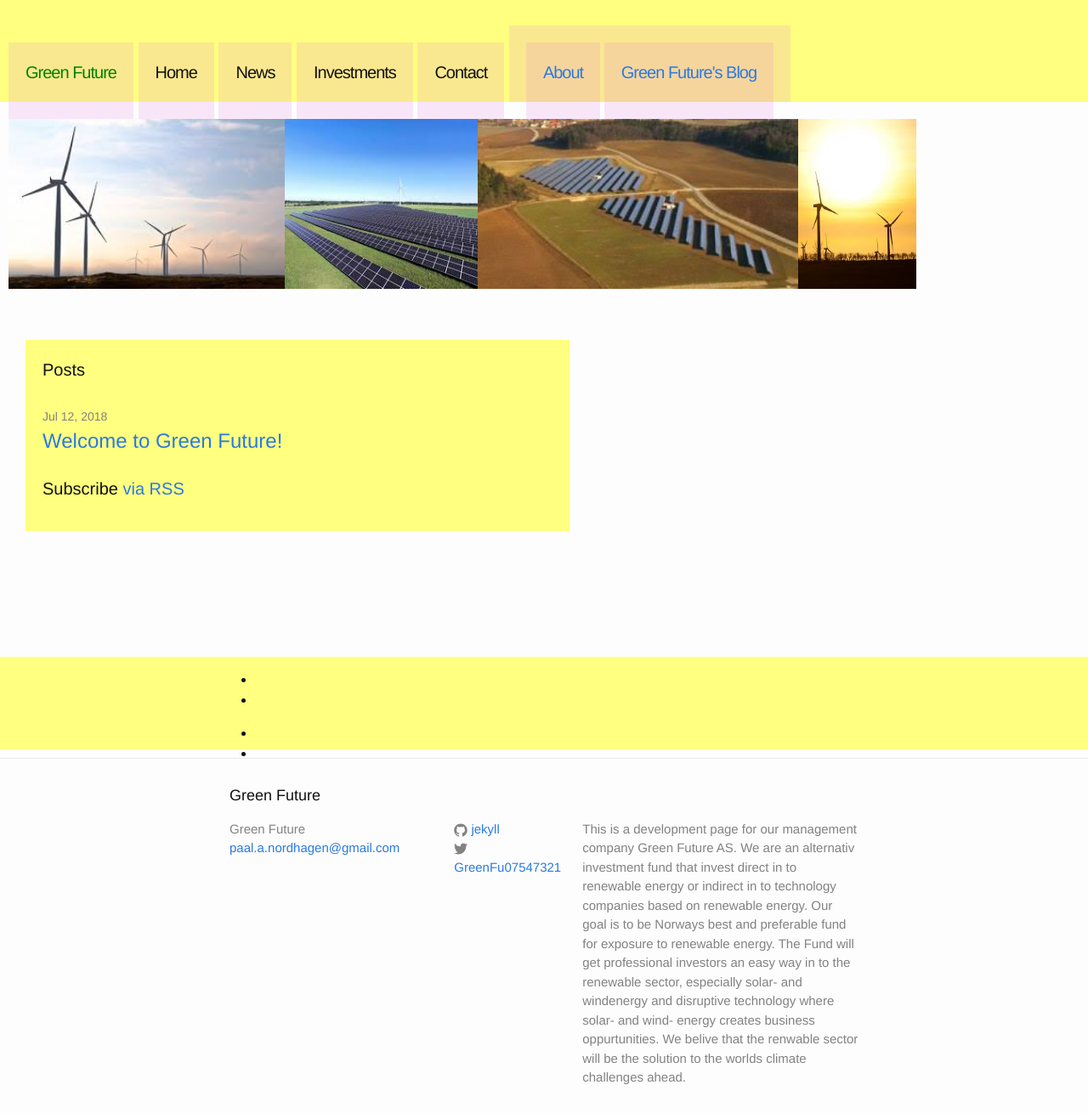
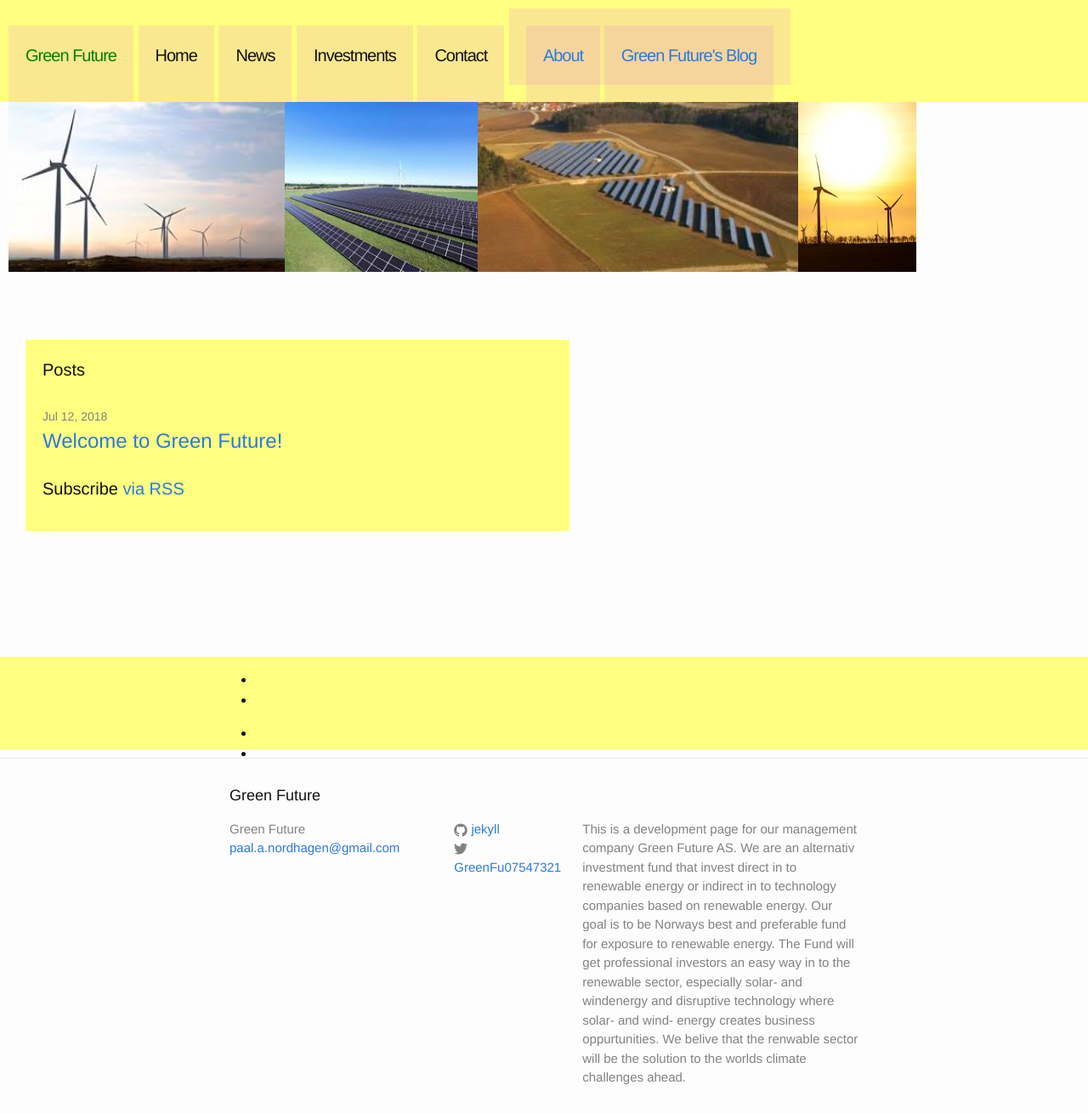
Before and after one commit to Paal-August/Paal-August.github.io, a Jekyll site: the page built from index.html, in a window 1280 px wide and 1310 px high. Shown: the whole window at 85% size. Built offline with Jekyll 4.4.1, drawn with Linux system fonts in a browser that asks for light colours.

Commit message:
Update _layout.scss

```diff
--- a/_sass/_layout.scss
+++ b/_sass/_layout.scss
@@ -119,7 +119,7 @@
 }*/
 
 .trigger {
-    margin:20px 0 0 0;
+    margin:0 0 0 0;
     font-size: 20px;
     height:50px;
     letter-spacing: -1px;
```
